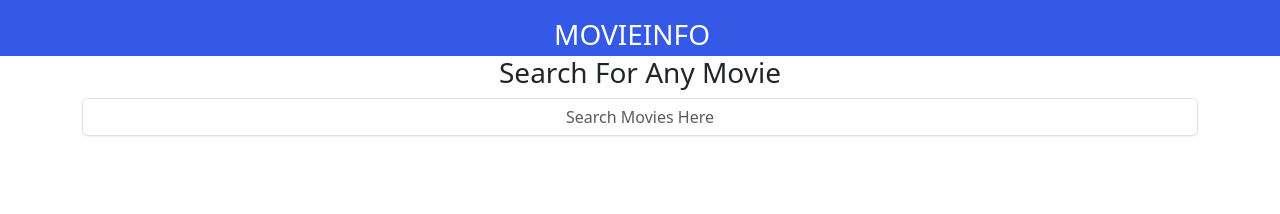
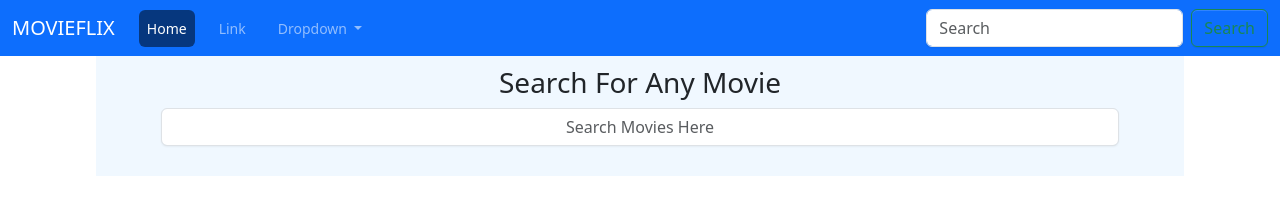
Before and after one commit to SahilPatil2002/Movie_API, a plain HTML site: page index.html in a window 1280 px wide. Drawn offline with nearby package versions, Linux system fonts and the light colour scheme.

Commit message:
changes in navbar

```diff
--- a/css/styles.css
+++ b/css/styles.css
@@ -3,32 +3,47 @@
     padding: 0;
 }
 
-/* .container:nth-child(1){
-    background-color: #3459e6;
-    max-width: 100%;
-    margin-top: 0 !important;
-    height: 7vh;
+.container:nth-child(2){
+    background-color: aliceblue;
+    max-width: 85%;
+    height: 15vh;
+}
+
+.text-center{
+    padding-top: 10px;
+}
+
+/* .navbar{
+    background-color: #647fea;
+    height: 8vh;
 } */
 
-.navbar{
-    background-color: #3459e6;
-    height: 7vh;
+.a{
+    color: white !important;
+    text-transform: uppercase;
+    font-size: 28px !important;
 }
 
-.navbar-header a{
-    color: white;
-    text-transform: uppercase;
-    font-size: 28px;
-}
 
-.navbar-header{
-    width: 100%;
-    /* margin-top: -5px; */
+#searchForm{
     display: flex;
     justify-content: center;
     align-items: center;
 }
-
 #searchText{
     text-align: center;
+    max-width: 90%;
 }
+@media(max-width:991px){
+.navbar-collapse {
+    flex-basis: 100%;
+    flex-grow: 1;
+    /* max-width: 80%; */
+    /* background-color: black; */
+    align-items: center;
+    margin-top: 3px;
+    color: white;
+    /* max-height: 57vh; */
+}
+
+}
--- a/index.html
+++ b/index.html
@@ -16,13 +16,39 @@
 </head>
 
 <body>
-    <nav class="navbar navbar-default">
-        <div class="container">
-            <div class="navbar-header">
-                <a href="index.html" class="navbar-brand">MovieInfo</a>
-            </div>
+    <nav class="navbar navbar-expand-lg navbar-dark bg-primary ">
+        <div class="container-fluid">
+          <a class="navbar-brand" href="#">MOVIEFLIX</a>
+          <button class="navbar-toggler" type="button" data-bs-toggle="collapse" data-bs-target="#navbarSupportedContent" aria-controls="navbarSupportedContent" aria-expanded="false" aria-label="Toggle navigation">
+            <span class="navbar-toggler-icon"></span>
+          </button>
+          <div class="collapse navbar-collapse" id="navbarSupportedContent">
+            <ul class="navbar-nav me-auto mb-2 mb-lg-0">
+              <li class="nav-item">
+                <a class="nav-link active" aria-current="page" href="#">Home</a>
+              </li>
+              <li class="nav-item">
+                <a class="nav-link" href="#">Link</a>
+              </li>
+              <li class="nav-item dropdown">
+                <a class="nav-link dropdown-toggle" href="#" id="navbarDropdown" role="button" data-bs-toggle="dropdown" aria-expanded="false">
+                  Dropdown
+                </a>
+                <ul class="dropdown-menu" aria-labelledby="navbarDropdown">
+                  <li><a class="dropdown-item" href="#">Action</a></li>
+                  <li><a class="dropdown-item" href="#">Another action</a></li>
+                  <li><hr class="dropdown-divider"></li>
+                  <li><a class="dropdown-item" href="#">Something else here</a></li>
+                </ul>
+              </li>
+            </ul>
+            <form class="d-flex">
+              <input class="form-control me-2" type="search" placeholder="Search" aria-label="Search">
+              <button class="btn btn-outline-success" type="submit">Search</button>
+            </form>
+          </div>
         </div>
-    </nav>
+      </nav>
 
 
     <div class="container">
--- a/js/main.js
+++ b/js/main.js
@@ -11,6 +11,21 @@ function getMovies(searchText){
     axios.get('http://www.omdbapi.com?s='+searchText+'&apikey=22255093')
         .then((response) => {
             console.log(response.data);
+            let movies = response.data.Search;
+            let output = '';
+            $.each(movies, (index, movie) =>{
+                output += `
+                <div class="col-md-3">
+                    <div class="well text-center">
+                        <img src="${movie.Poster}">
+                        <h5>${movie.Title}</h5>
+                        <a onclick="movieSelected('${movie.imdbID}')" class="btn btn-primary" href="#">Movie Details</a>
+                    </div>
+                </div>
+                `;
+            });
+
+            $('#movies').html(output);
         })
         .catch((err)=>{
             console.log(err);
```
